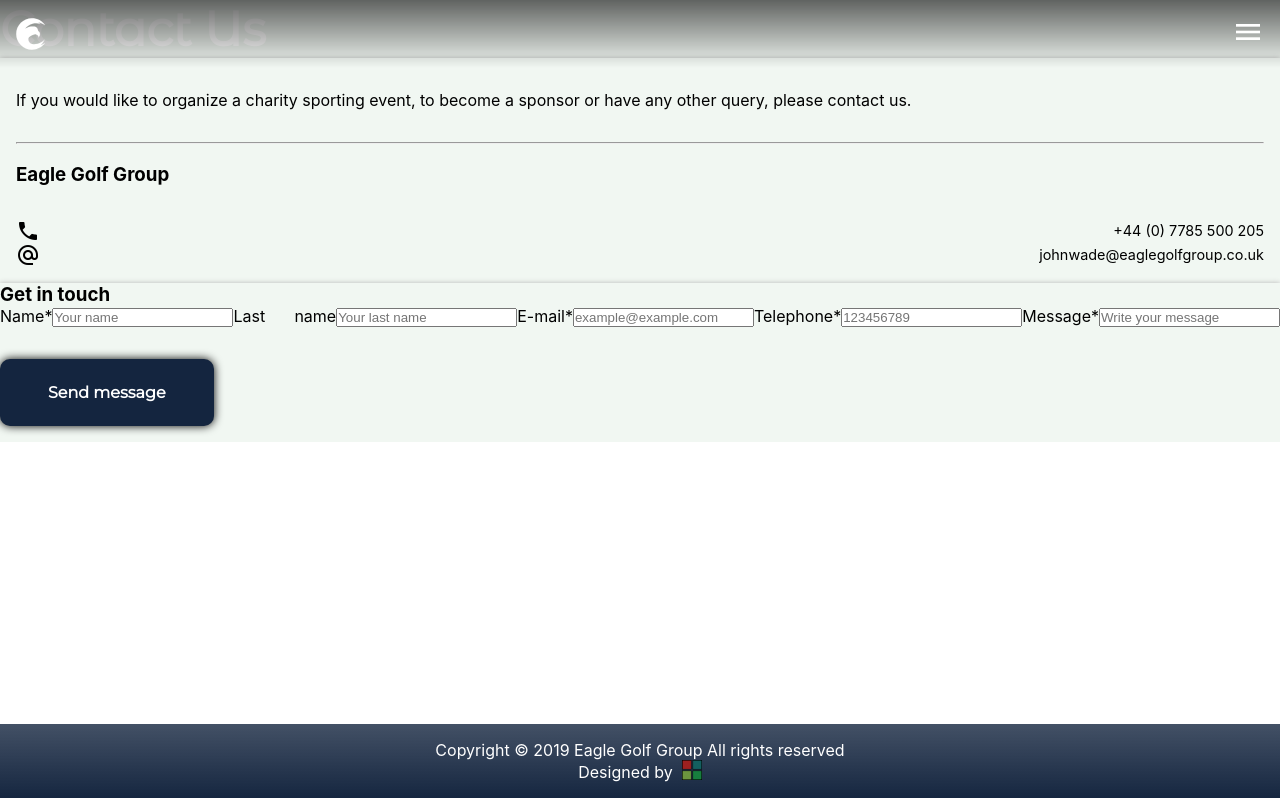
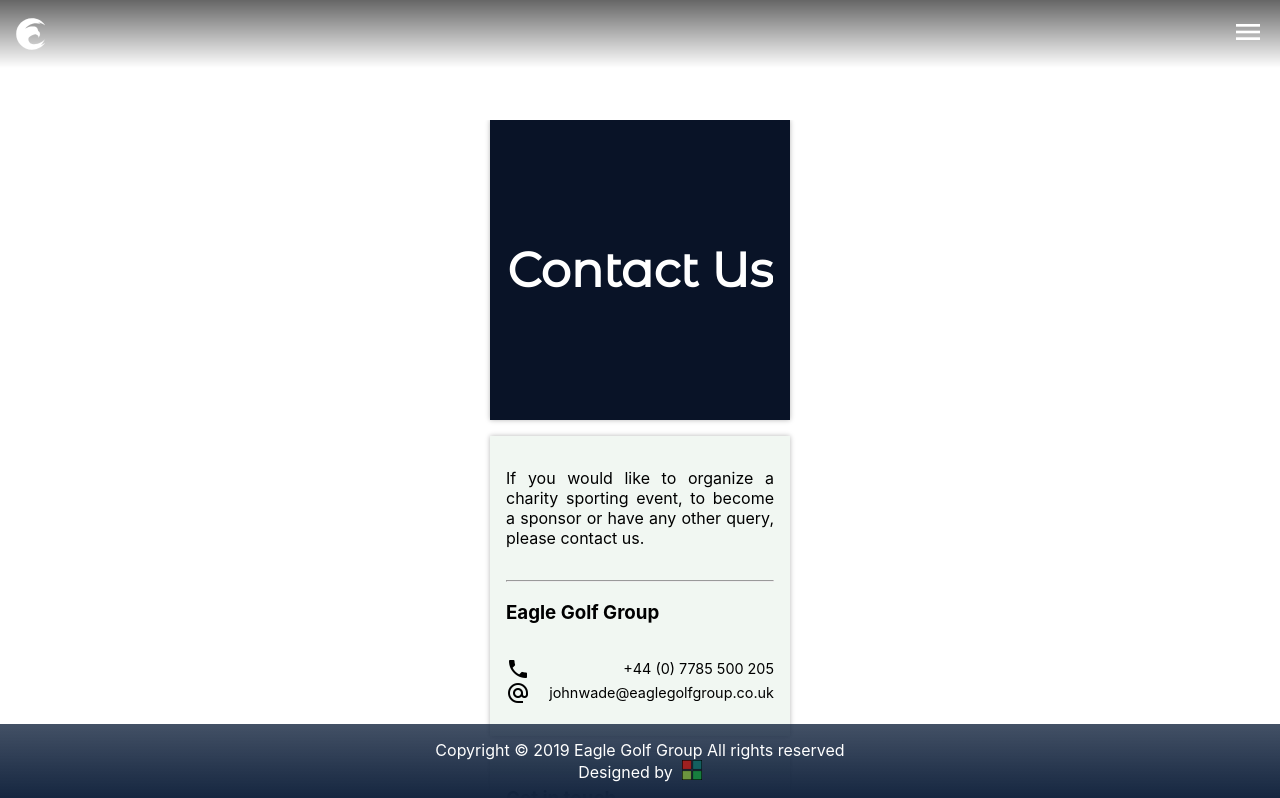
Before and after one commit to annaszalkiewicz/eaglegolfgroup, a React (Create React App) app: page /contact in a window 1280 px wide. Shown: the top 798 px of the page. Built offline with nearby package versions, Linux system fonts and the light colour scheme.

Commit message:
Add styling to Contact component

```diff
--- a/src/css/_index.scss
+++ b/src/css/_index.scss
@@ -722,3 +722,56 @@ footer {
   }
 
 }
+
+// CONTACT COMPONENT
+
+.contact-container {
+  width: 100%;
+  display: grid;
+  margin: 15vh auto;
+  grid-template-columns: 300px;
+  grid-template-rows: repeat(2, 300px) 650px;
+  grid-gap: 1em;
+  grid-template-areas:
+    "contactUsItem1"
+    "contactItem2"
+    "contactUsItem3";
+  justify-content: center;
+}
+.contact-us-item-1 {
+  grid-area: contactUsItem1;
+  background-color: $color-6;
+  display: flex;
+  justify-content: center;
+  align-items: center;
+}
+.contact-us-item-3 {
+  padding: 1em;
+  display: flex;
+  flex-direction: column;
+  h3 {
+    margin: 1em 0;
+  }
+}
+.contact-form {
+  display: flex;
+  flex-direction: column;
+  label {
+    font-size: 1em;
+    margin: 1em 0;
+  }
+  input {
+    background: transparent;
+    border-top: none;
+    border-right: none;
+    border-left: none;
+    border-bottom: solid 3px rgba(0, 0, 0, 0.4);
+    margin-top: 1em;
+    font-size: 1em;
+  }
+}
+::placeholder {
+  font-style: italic;
+  text-align: right;
+  margin-bottom: 0.5em;
+}
```
